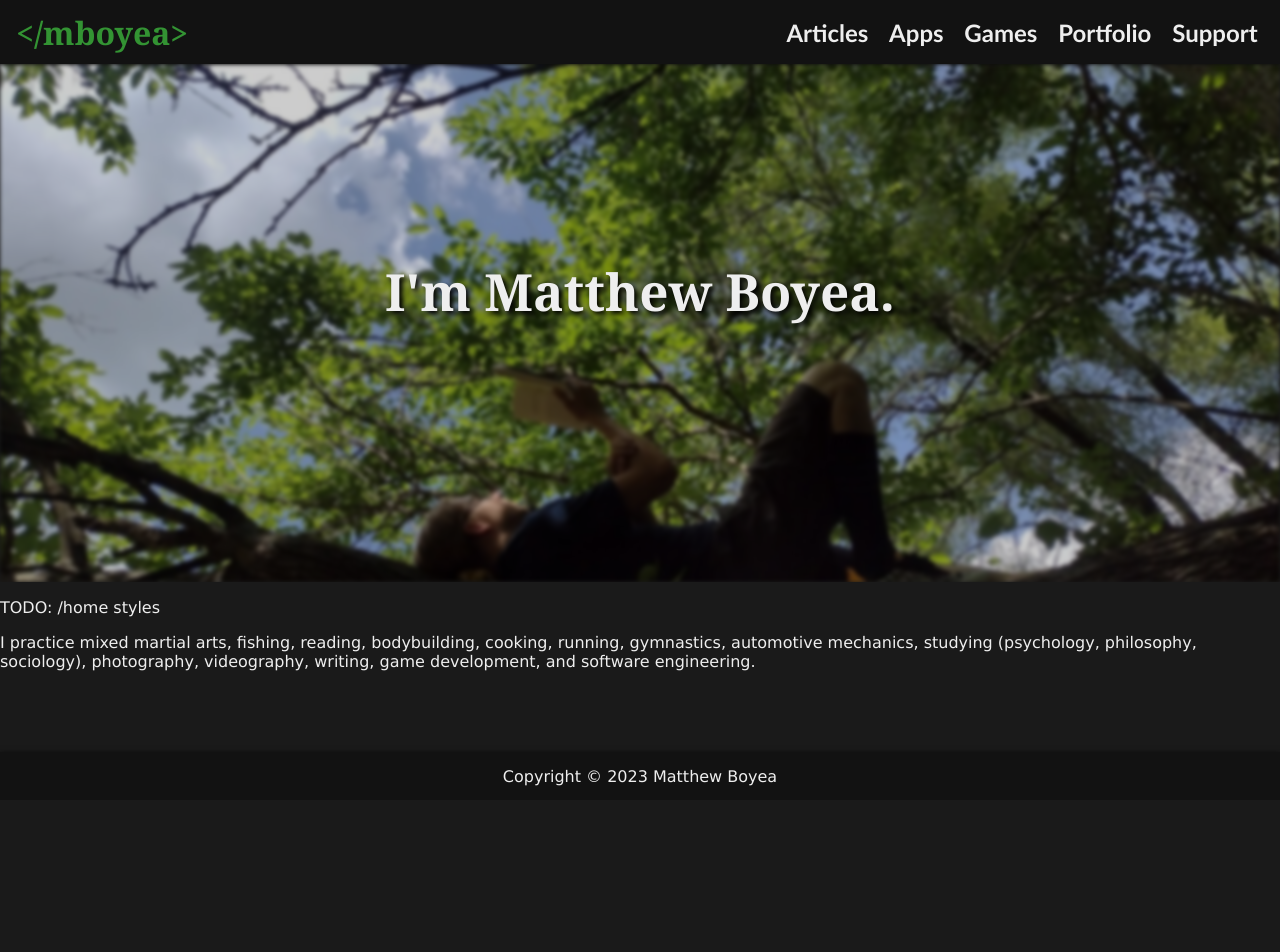
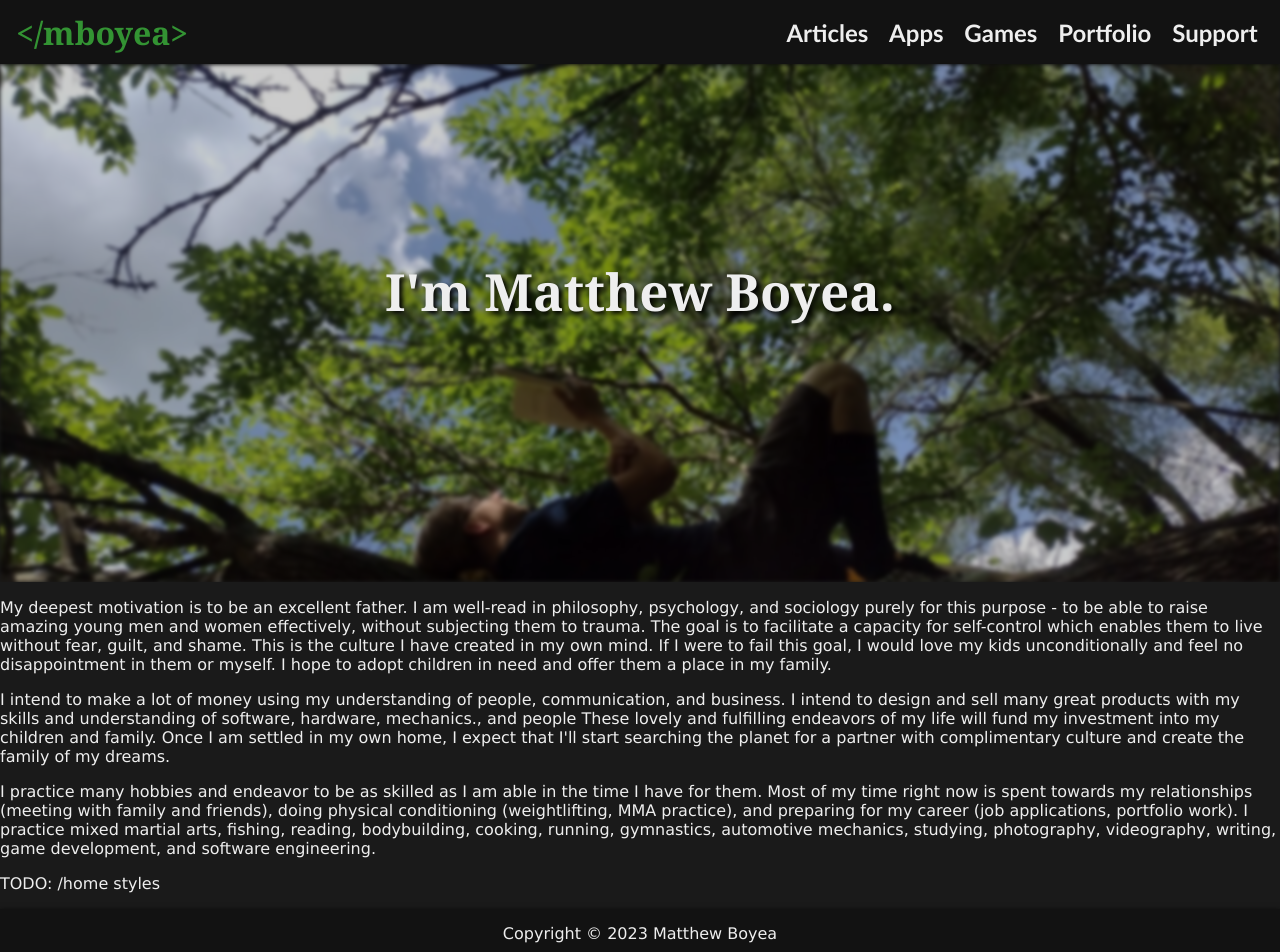
Before and after one commit to mboyea/www-mboyea-com, a SvelteKit app: page / in a window 1280 px wide. Shown: the top 952 px of the page. Before the commit the page ends 800 px from the top, so only its background shows below. Built offline with nearby package versions, Linux system fonts and the light colour scheme.

Commit message:
added blurb to homepage for testing

```diff
--- a/src/routes/+page.svelte
+++ b/src/routes/+page.svelte
@@ -1,6 +1,8 @@
 <h1 id="featured-img">I'm Matthew Boyea.</h1>
+<p>My deepest motivation is to be an excellent father. I am well-read in philosophy, psychology, and sociology purely for this purpose - to be able to raise amazing young men and women effectively, without subjecting them to trauma. The goal is to facilitate a capacity for self-control which enables them to live without fear, guilt, and shame. This is the culture I have created in my own mind. If I were to fail this goal, I would love my kids unconditionally and feel no disappointment in them or myself. I hope to adopt children in need and offer them a place in my family.</p>
+<p>I intend to make a lot of money using my understanding of people, communication, and business. I intend to design and sell many great products with my skills and understanding of software, hardware, mechanics., and people These lovely and fulfilling endeavors of my life will fund my investment into my children and family. Once I am settled in my own home, I expect that I'll start searching the planet for a partner with complimentary culture and create the family of my dreams.</p>
+<p>I practice many hobbies and endeavor to be as skilled as I am able in the time I have for them. Most of my time right now is spent towards my relationships (meeting with family and friends), doing physical conditioning (weightlifting, MMA practice), and preparing for my career (job applications, portfolio work). I practice mixed martial arts, fishing, reading, bodybuilding, cooking, running, gymnastics, automotive mechanics, studying, photography, videography, writing, game development, and software engineering.</p>
 <p>TODO: /home styles</p>
-<p>I practice mixed martial arts, fishing, reading, bodybuilding, cooking, running, gymnastics, automotive mechanics, studying (psychology, philosophy, sociology), photography, videography, writing, game development, and software engineering.</p>
 
 <style lang="scss">
 	#featured-img {
```
